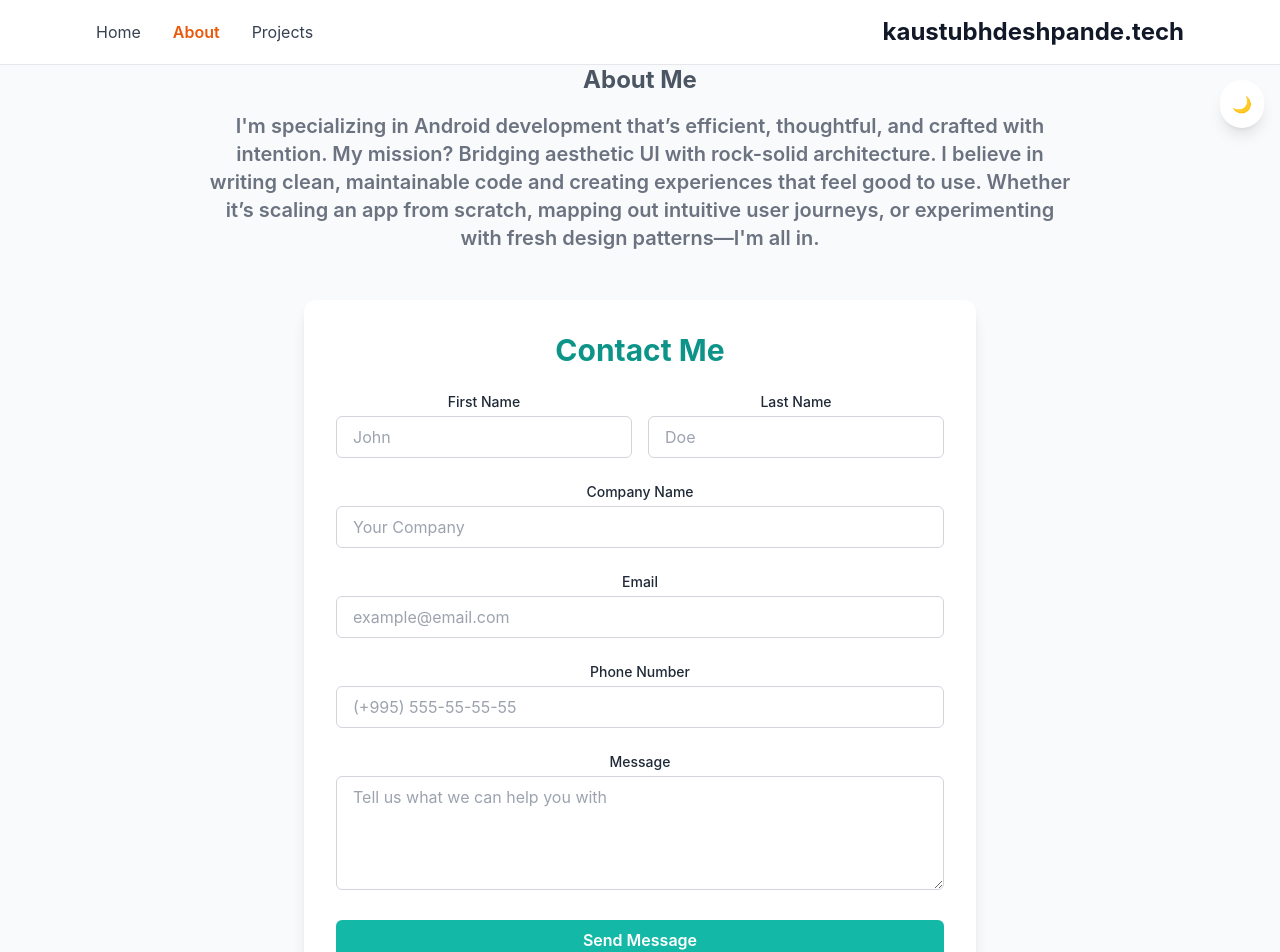
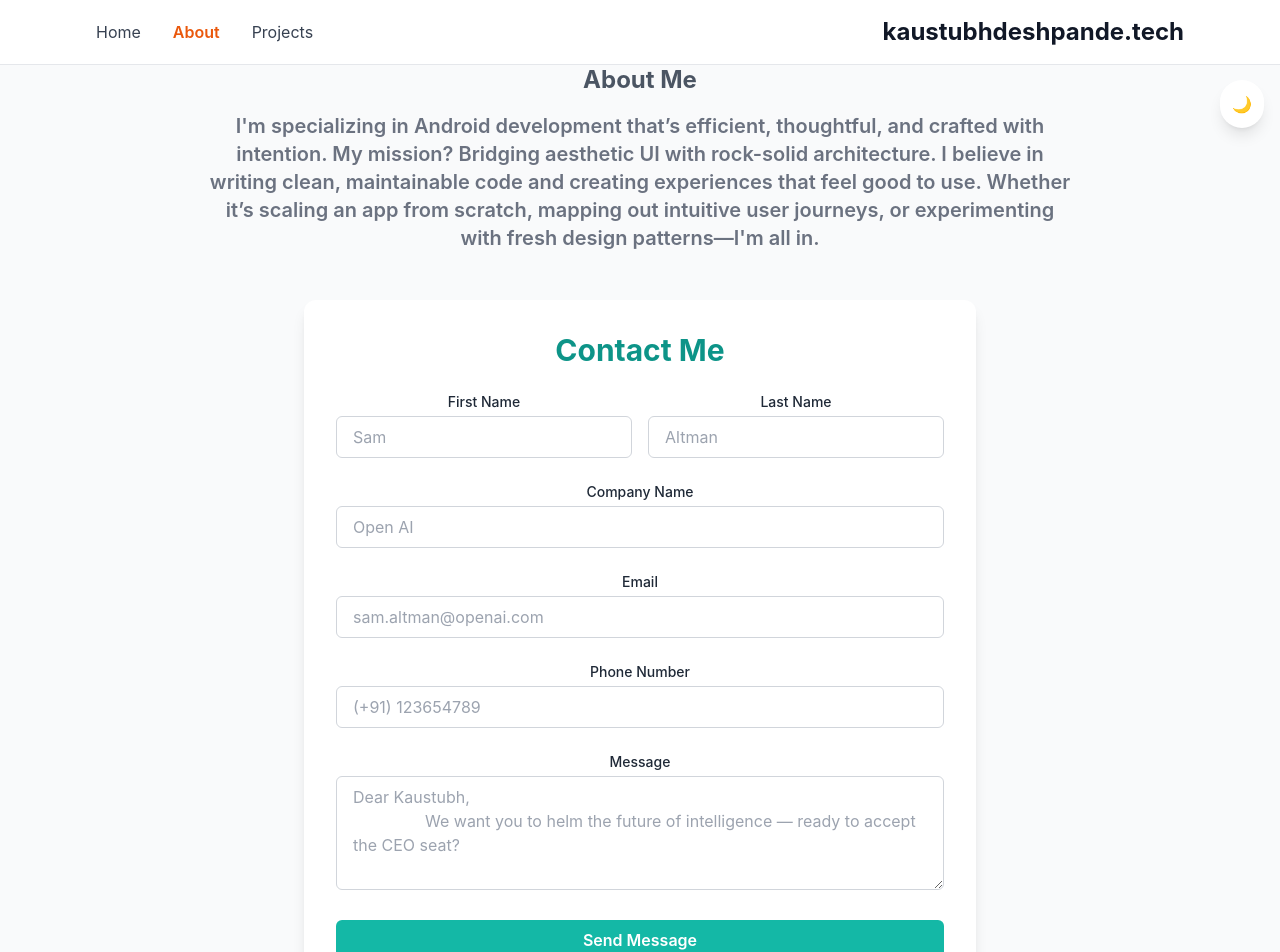
Before and after one commit to kaustubhsuryakantdeshpande/portfolio.github.io, a React (Create React App) app: page /about in a window 1280 px wide. Shown: the top 952 px of the page. Built offline with nearby package versions, Linux system fonts and the light colour scheme.

Commit message:
Update placeholders in About page form fields for personalization

```diff
--- a/src/pages/About.js
+++ b/src/pages/About.js
@@ -51,7 +51,7 @@ export default function About() {
                 value={form.firstName}
                 onChange={handleChange}
                 type="text"
-                placeholder="John"
+                placeholder="Sam"
                 className="w-full border border-gray-300 rounded-md px-4 py-2 focus:outline-none focus:ring-2 focus:ring-teal-400"
                 required
               />
@@ -65,7 +65,7 @@ export default function About() {
                 value={form.lastName}
                 onChange={handleChange}
                 type="text"
-                placeholder="Doe"
+                placeholder="Altman"
                 className="w-full border border-gray-300 rounded-md px-4 py-2 focus:outline-none focus:ring-2 focus:ring-teal-400"
                 required
               />
@@ -82,7 +82,7 @@ export default function About() {
               value={form.company}
               onChange={handleChange}
               type="text"
-              placeholder="Your Company"
+              placeholder="Open AI"
               className="w-full border border-gray-300 rounded-md px-4 py-2 focus:outline-none focus:ring-2 focus:ring-orange-400"
             />
           </div>
@@ -97,7 +97,7 @@ export default function About() {
               value={form.email}
               onChange={handleChange}
               type="email"
-              placeholder="example@email.com"
+              placeholder="sam.altman@openai.com"
               className="w-full border border-gray-300 rounded-md px-4 py-2 focus:outline-none focus:ring-2 focus:ring-orange-400"
               required
             />
@@ -113,7 +113,7 @@ export default function About() {
               value={form.phone}
               onChange={handleChange}
               type="tel"
-              placeholder="(+995) 555-55-55-55"
+              placeholder="(+91) 123654789"
               className="w-full border border-gray-300 rounded-md px-4 py-2 focus:outline-none focus:ring-2 focus:ring-yellow-400"
             />
           </div>
@@ -128,7 +128,8 @@ export default function About() {
               value={form.message}
               onChange={handleChange}
               rows={4}
-              placeholder="Tell us what we can help you with"
+              placeholder="Dear Kaustubh,
+                We want you to helm the future of intelligence — ready to accept the CEO seat?"
               className="w-full border border-gray-300 rounded-md px-4 py-2 focus:outline-none focus:ring-2 focus:ring-yellow-400"
             />
           </div>
```
